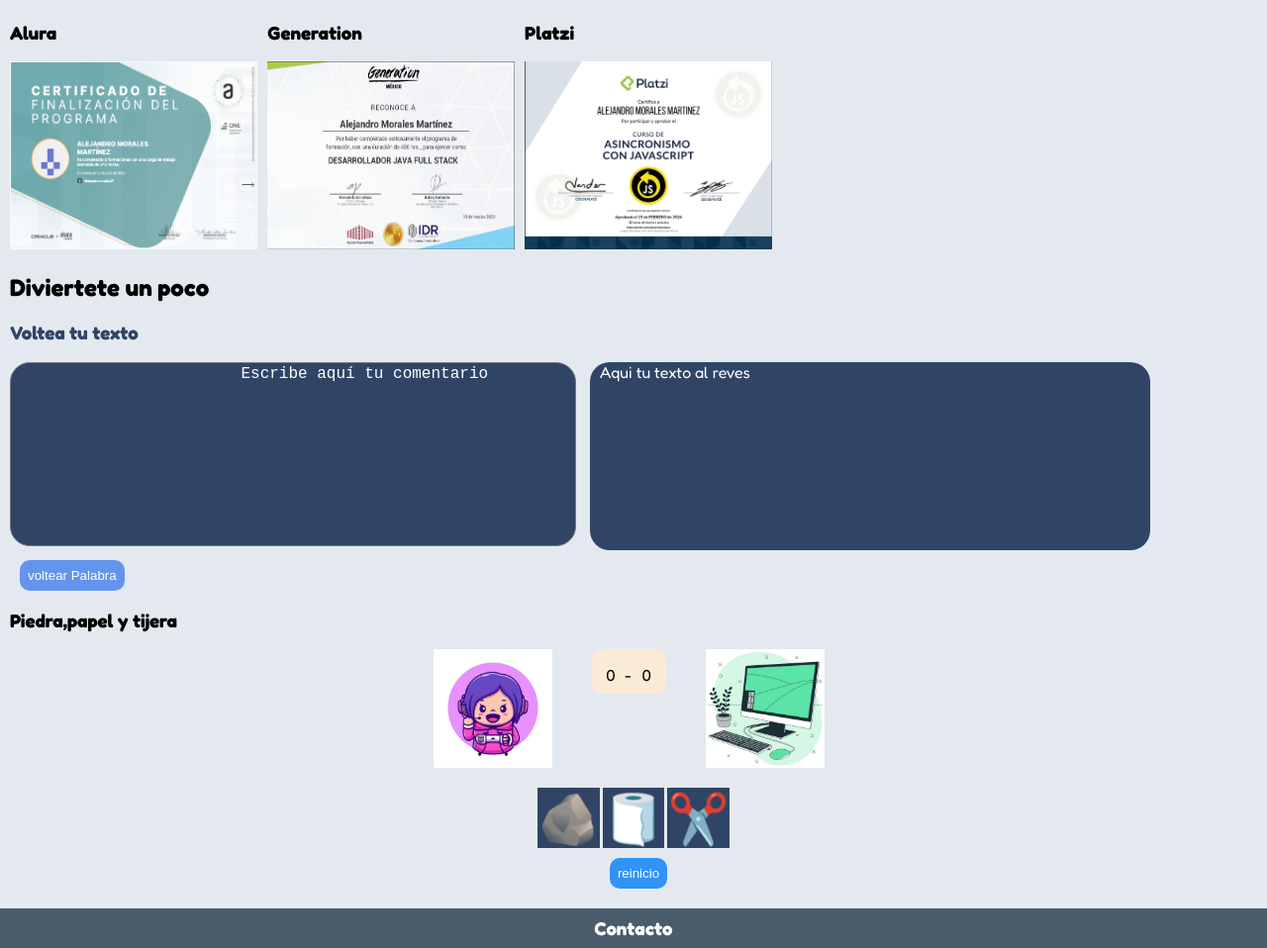
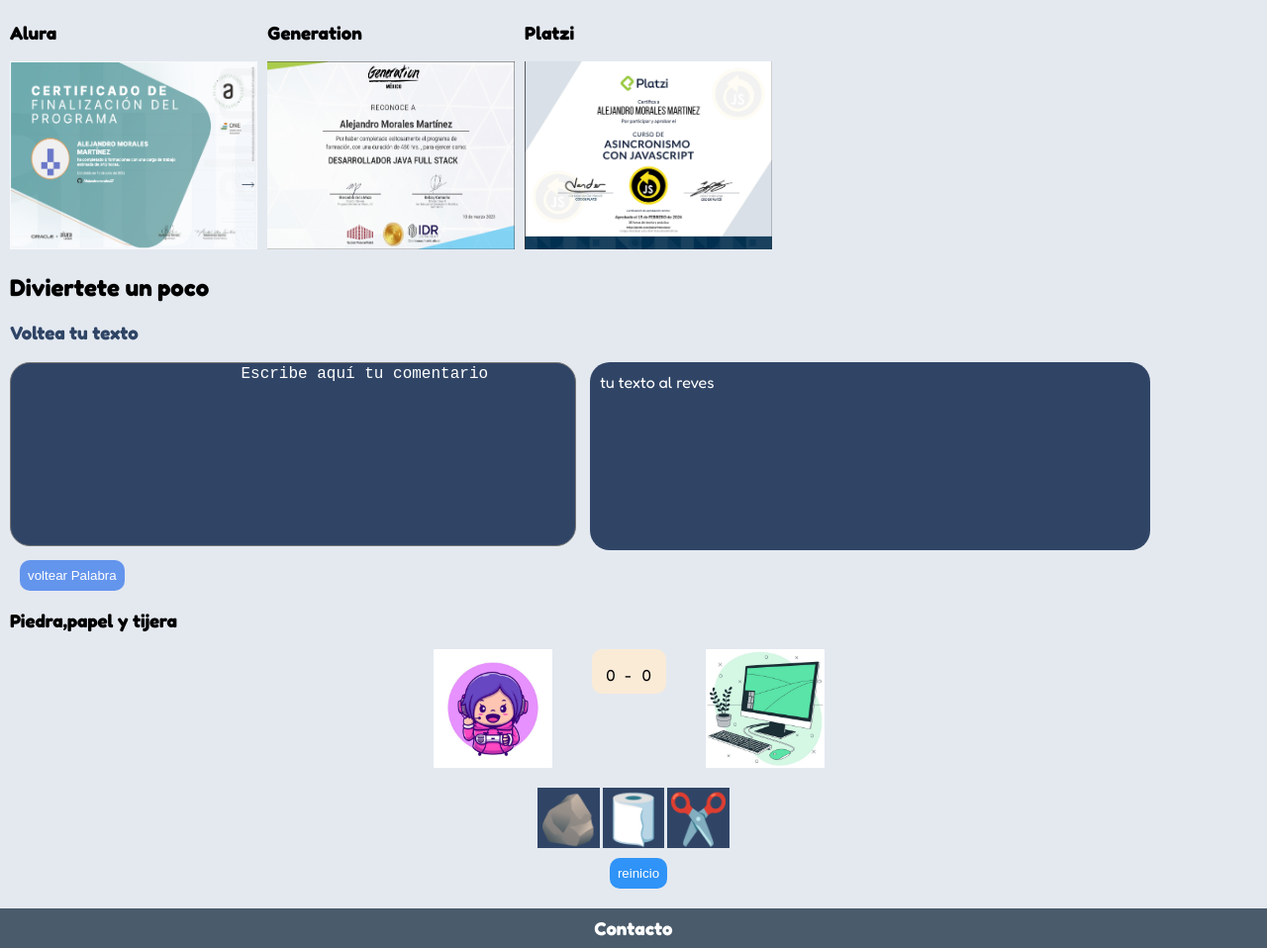
Before and after one commit to Alejandromorales27/portafolio, a plain HTML site: page index.html in a window 1280 px wide. Shown: the part 611-1569 px from the top of the page at 99% size. Drawn offline with Linux system fonts and the light colour scheme.

Commit message:
solucion-texto-alreves

```diff
--- a/index.html
+++ b/index.html
@@ -65,7 +65,7 @@
                         </textarea>
                 </div>
                 <div id="laPalabraVoleteada">
-                    <p>Aqui tu texto al reves</p>
+                    <p>tu texto al reves</p>
                 </div>
             </div>
             <button id="voltearPalabra">voltear Palabra</button>
--- a/style.css
+++ b/style.css
@@ -219,9 +219,9 @@
 }
 
 #laPalabraVoleteada p{
-    width: 100%;
+    width: 90%;
     height: 100%;
-    margin: 0 0 0 10px;
+    margin: 10px 0 0 10px;
     font-weight: 400;
     border-radius: 20px;
 
```
